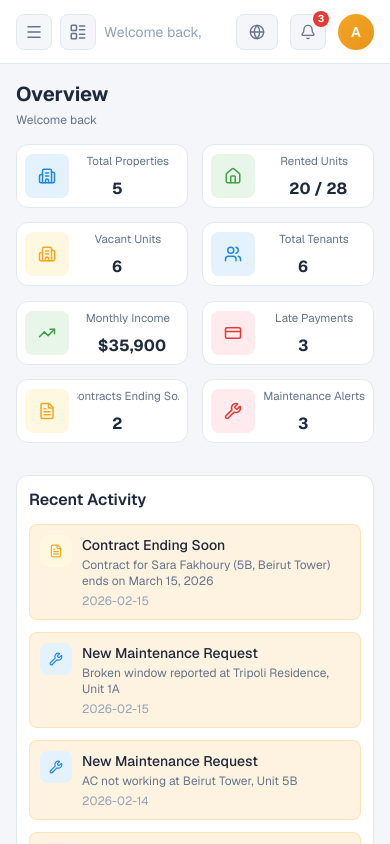
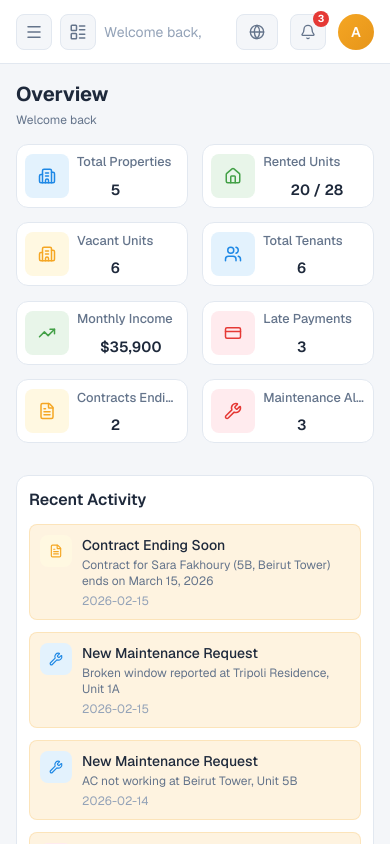
Before and after one commit to Taylerv1/keswani-system, a Next.js app in the folder client/: page /admin-dashboard/rent in a window 390 px wide. Built offline with nearby package versions, Linux system fonts and the light colour scheme; no server answers.

Commit message:
responsive fix

```diff
--- a/client/app/(pages)/admin-dashboard/electricity/page.tsx
+++ b/client/app/(pages)/admin-dashboard/electricity/page.tsx
@@ -75,7 +75,7 @@ export default function ElecDashboardPage() {
       </div>
 
       {/* KPI Grid */}
-      <div className="grid grid-cols-2 sm:grid-cols-2 xl:grid-cols-4 gap-3 sm:gap-5 mb-8">
+      <div className="grid grid-cols-1 sm:grid-cols-2 lg:grid-cols-3 2xl:grid-cols-4 gap-3 sm:gap-5 mb-8">
         <KpiCard label={t("activeSubscribers")} value={activeSubs} icon={<Users size={22} />} color="text-card-green" bgColor="bg-card-green-light" trend={`${suspendedSubs} ${t("suspendedSubscribers")}`} />
         <KpiCard label={t("monthlyConsumption")} value={`${monthlyConsumption.toLocaleString()} ${t("kwh")}`} icon={<Zap size={22} />} color="text-card-orange" bgColor="bg-card-orange-light" />
         <KpiCard label={t("totalBills")} value={`$${totalBillsAmount.toFixed(2)}`} icon={<Receipt size={22} />} color="text-card-blue" bgColor="bg-card-blue-light" trend={`${currentMonthBills.length} ${t("recentBills")}`} />
--- a/client/app/(pages)/admin-dashboard/rent/page.tsx
+++ b/client/app/(pages)/admin-dashboard/rent/page.tsx
@@ -110,7 +110,7 @@ export default function RentOverviewPage() {
       </h1>
       <p className="text-text-secondary text-xs sm:text-sm mb-4 sm:mb-6">{t("welcome")}</p>
 
-      <div className="rent-kpis grid grid-cols-2 sm:grid-cols-2 xl:grid-cols-4 gap-3 sm:gap-5 mb-8">
+      <div className="rent-kpis grid grid-cols-1 sm:grid-cols-2 lg:grid-cols-3 2xl:grid-cols-4 gap-3 sm:gap-5 mb-8">
         {kpis.map((kpi) => (
           <KpiCard key={kpi.label} {...kpi} />
         ))}
--- a/client/app/(pages)/globals.css
+++ b/client/app/(pages)/globals.css
@@ -305,14 +305,15 @@ body::-webkit-scrollbar-thumb:hover,
   }
 
   .rent-kpis .kpi-label {
-    font-size: 0.72rem !important;
+    font-size: 0.8rem !important;
+    font-weight: 500 !important;
     color: var(--color-text-secondary) !important;
     max-width: 7.25rem !important;
   }
 
   .rent-kpis .kpi-value {
-    font-size: 1rem !important;
-    font-weight: 700 !important;
+    font-size: 0.92rem !important;
+    font-weight: 600 !important;
     text-align: left !important;
     min-width: 2.5rem !important;
     white-space: nowrap !important;
@@ -356,7 +357,9 @@ body::-webkit-scrollbar-thumb:hover,
 
   .rent-kpis .kpi-value {
     flex: 0 0 auto !important; /* never shrink */
-    margin-left: 0.5rem !important;
+    margin-left: 0.35rem !important;
+    font-size: 0.92rem !important;
+    font-weight: 600 !important;
     white-space: nowrap !important;
     overflow: visible !important;
     text-overflow: clip !important;
@@ -381,12 +384,17 @@ body::-webkit-scrollbar-thumb:hover,
 .kpi-content { flex: 1 1 auto; min-width: 0; }
 .kpi-text {
   display: flex;
-  align-items: center;
-  justify-content: space-between;
-  gap: 0.5rem;
+  flex-direction: column;
+  align-items: flex-start;
+  justify-content: flex-start;
+  gap: 0.125rem;
+  min-width: 0;
 }
 .kpi-label {
   flex: 1 1 auto;
+  width: 100%;
+  font-size: 0.875rem;
+  font-weight: 500;
   overflow: hidden;
   text-overflow: ellipsis;
   white-space: nowrap;
@@ -394,13 +402,27 @@ body::-webkit-scrollbar-thumb:hover,
 }
 .kpi-value {
   flex: 0 0 auto;
-  margin-left: 0.5rem;
+  margin-left: 0;
+  font-size: 0.95rem;
+  font-weight: 600;
+  line-height: 1.2;
   white-space: nowrap;
 }
 
-/* Larger screens: ensure comfortable spacing */
-@media (min-width: 1200px) {
+@media (min-width: 1024px) {
+  .kpi-value { font-size: 1rem; }
+}
+
+/* Very wide screens: switch back to inline label/value and larger icon */
+@media (min-width: 1536px) {
+  .kpi-text {
+    flex-direction: row;
+    align-items: center;
+    justify-content: space-between;
+    gap: 0.5rem;
+  }
+  .kpi-value { margin-left: 0.5rem; }
   .kpi-card { gap: 1rem; }
   .kpi-icon { width: 56px; height: 56px; }
-  .kpi-value { font-size: 1.125rem; }
+  .kpi-value { font-size: 1.05rem; }
 }
--- a/client/components/ui/KpiCard.tsx
+++ b/client/components/ui/KpiCard.tsx
@@ -20,16 +20,16 @@ export default function KpiCard({
   trend,
 }: KpiCardProps) {
   return (
-    <div className="kpi-card bg-surface rounded-xl p-3 md:p-5 border border-surface-border hover:shadow-lg transition-shadow duration-200 flex items-center gap-2.5 md:gap-4 overflow-hidden">
+    <div className="kpi-card bg-surface rounded-xl p-3 md:p-5 border border-surface-border hover:shadow-lg transition-shadow duration-200 flex items-center gap-2.5 md:gap-4">
       <div
         className={`kpi-icon w-8 h-8 md:w-12 md:h-12 rounded-lg md:rounded-xl ${bgColor} ${color} flex items-center justify-center shrink-0 [&>svg]:w-4 [&>svg]:h-4 md:[&>svg]:w-[22px] md:[&>svg]:h-[22px]`}
       >
         {icon}
       </div>
-      <div className="kpi-content min-w-0 flex-1 overflow-hidden">
-        <div className="kpi-text flex items-center justify-between">
+      <div className="kpi-content min-w-0 flex-1">
+        <div className="kpi-text flex">
           <p className="kpi-label text-[11px] md:text-sm text-text-secondary leading-snug truncate">{label}</p>
-          <p className="kpi-value text-sm md:text-xl font-bold text-text-primary leading-tight truncate">{value}</p>
+          <p className="kpi-value text-sm md:text-lg font-semibold text-text-primary leading-tight whitespace-nowrap">{value}</p>
         </div>
         {trend && (
           <p className="kpi-trend text-[10px] md:text-xs text-text-muted mt-0.5 leading-snug truncate">{trend}</p>
```
